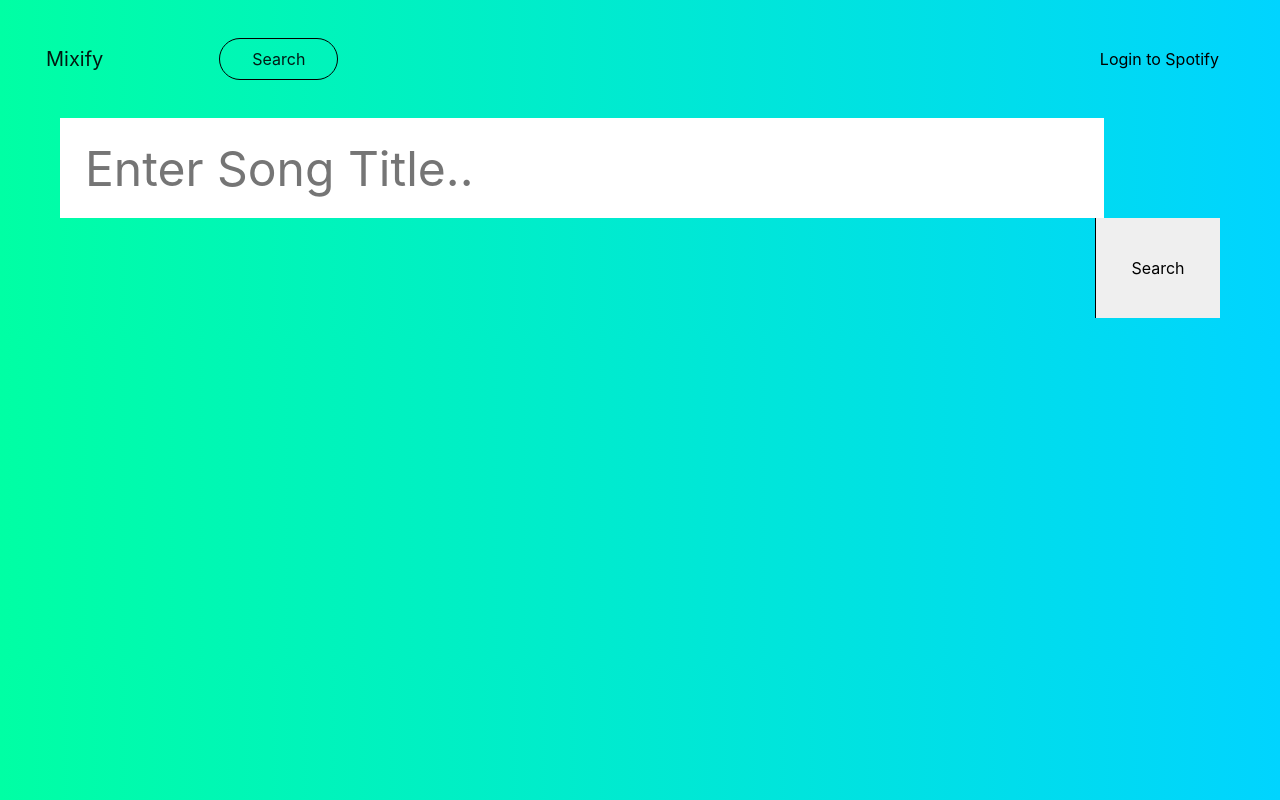
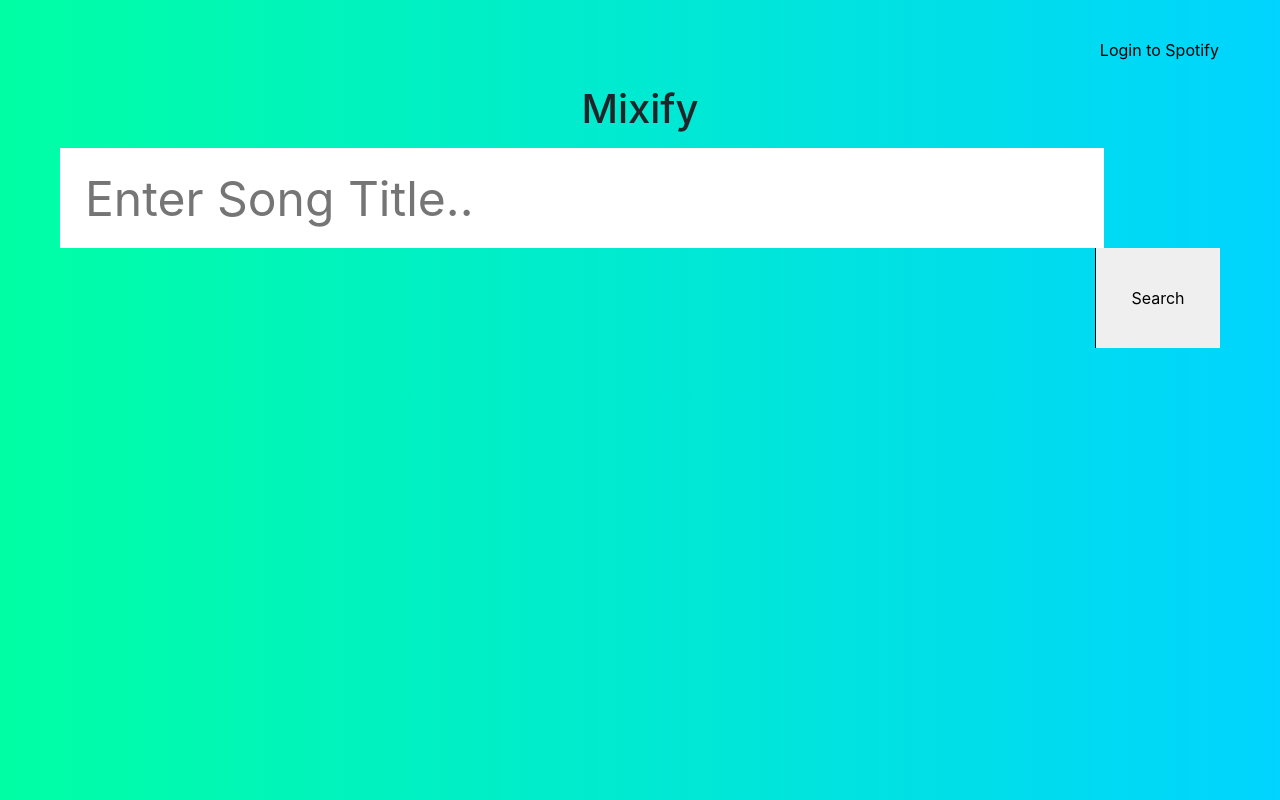
Before and after one commit to dylance/test-servers, a React (Create React App) app in the folder react-test/: page / in a window 1280 px wide. Built offline with nearby package versions, Linux system fonts and the light colour scheme; what spotify-web-api-js would draw is missing.

Commit message:
changes UI for MVP

```diff
--- a/react-test/src/App.js
+++ b/react-test/src/App.js
@@ -11,21 +11,21 @@ export default class App extends Component {
     return (
       <div className="App">
         <nav class="navbar navbar-expand-lg navbar-light" >
-          <a class="navbar-brand" href="">Mixify</a>
+          {/* <a class="navbar-brand" href="">Mixify</a> */}
           <button class="navbar-toggler" type="button" data-toggle="collapse" data-target="#navbarSupportedContent" aria-controls="navbarSupportedContent" aria-expanded="false" aria-label="Toggle navigation">
             <span class="navbar-toggler-icon"></span>
           </button>
 
           <div class="collapse navbar-collapse nav-left-margin" id="navbarSupportedContent">
             <ul class="navbar-nav mr-auto">
-              <li class="nav-item active search-button">
+              {/* <li class="nav-item active search-button">
                 <a class="nav-link navtext" href="">Search<span class="sr-only">(current)</span></a>
-              </li>
+              </li> */}
             </ul>
             <a class="text-black" href='http://localhost:8888'> Login to Spotify </a>
           </div>
         </nav>
-        {/* <h1> Mixify </h1> */}
+        <h1> Mixify </h1>
 
         <SearchContainer />
       </div>
--- a/react-test/src/Search.js
+++ b/react-test/src/Search.js
@@ -6,9 +6,9 @@ export default class Search extends Component {
 		return (
       <div className="App">
         {/* <h4> Search Component </h4> */}
-        <div>
+
           { this.props.artist }
-        </div>
+
         {/* <div>
           Song: { this.props.song}
         </div>
--- a/react-test/src/SearchButton.css
+++ b/react-test/src/SearchButton.css
@@ -24,4 +24,5 @@
 
 .width100 {
   margin: auto;
+  margin-bottom: 50px;
 }
```
